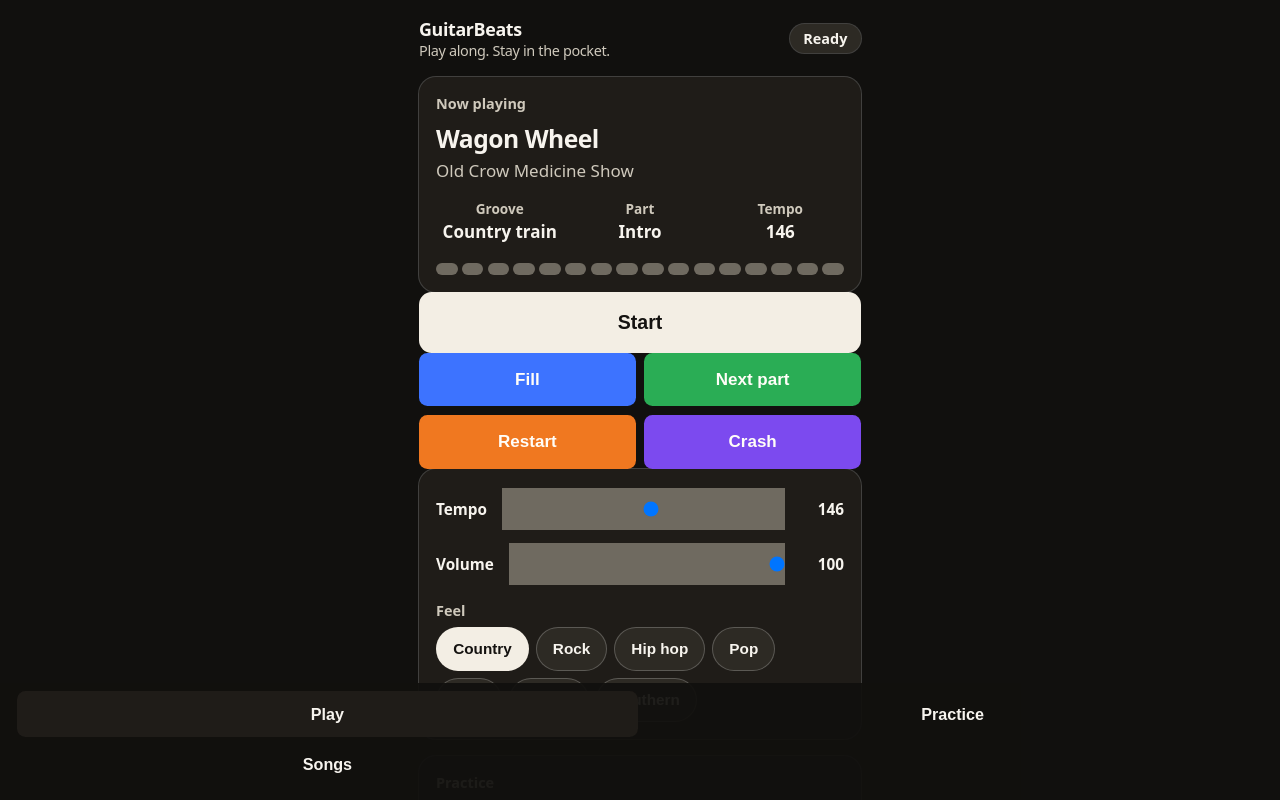
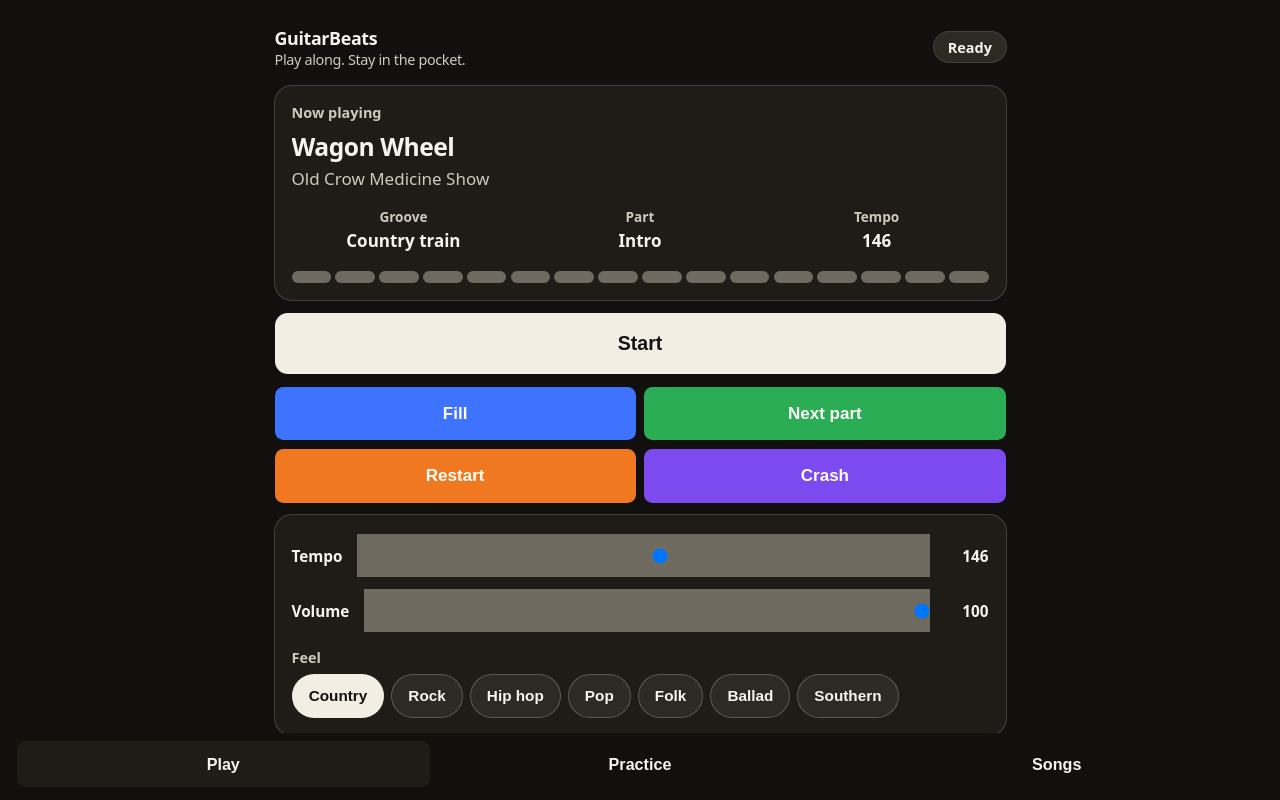
Before and after one commit to toddhass/guitarbeats, a React (Vite) app: page / in a window 1280 px wide. Built offline with nearby package versions, Linux system fonts and the light colour scheme.

Commit message:
Show one pane at a time; three tabs; wider on iPad

```diff
--- a/src/index.css
+++ b/src/index.css
@@ -17,6 +17,12 @@
 button:not(:disabled) { cursor: pointer; }
 button { font-family: inherit; }
 .wrap { width: 100%; max-width: 28rem; margin: 0 auto; padding: 1rem 1rem 5.5rem; display: flex; flex-direction: column; gap: 1rem; min-width: 0; }
+@media (min-width: 768px) {
+  .wrap { max-width: 46rem; padding: 1.5rem 1.5rem 6rem; }
+  .pane-practice { display: grid; grid-template-columns: 1fr 1fr; gap: 1rem; align-items: start; }
+  .wrap.pane-practice .pane-practice { display: grid; }
+  .list { max-height: 28rem; }
+}
 header { display: flex; align-items: center; justify-content: space-between; gap: .75rem; }
 .brand { font-size: 1.05rem; font-weight: 600; letter-spacing: -.02em; }
 .brand small { display: block; color: var(--muted); font-size: .85rem; font-weight: 400; }
@@ -44,7 +50,7 @@
 .sl span:last-child { width: 2.6rem; flex-shrink: 0; text-align: right; font-variant-numeric: tabular-nums; }
 input[type=range] { flex: 1; min-width: 0; appearance: none; height: 2.5rem; background: var(--dim); }
 input[type=search] { width: 100%; height: 3rem; border: 1px solid var(--line); border-radius: .5rem; background: #141311; color: var(--fg); padding: 0 .9rem; font: 500 1rem Figtree, sans-serif; }
-.list { max-height: 14rem; overflow-y: auto; margin-top: .5rem; }
+.list { max-height: 22rem; overflow-y: auto; margin-top: .5rem; }
 .row { width: 100%; display: flex; justify-content: space-between; gap: .75rem; text-align: left; background: transparent; border: 0; color: inherit; border-radius: .5rem; padding: .7rem .75rem; font: inherit; }
 .row.active { background: rgb(243 238 228 / .14); }
 .row .t { font-weight: 600; font-size: 1rem; display: block; }
@@ -82,10 +88,11 @@
 .strum span.on { background: var(--primary); color: var(--primary-fg); }
 .foot { text-align: center; color: var(--muted); font-size: .85rem; }
 .empty { padding: .75rem .75rem; text-align: center; color: var(--muted); }
-.player { display: flex; flex-direction: column; gap: .75rem; }
-.library, .rail-groove { display: none; flex-direction: column; gap: .75rem; }
-body.pane-songs .library, .wrap.pane-songs .library { display: flex; }
-body.pane-track .rail-groove, .wrap.pane-track .rail-groove { display: flex; }
-.tabs { position: fixed; left: 0; right: 0; bottom: 0; z-index: 5; display: grid; grid-template-columns: 1fr 1fr; gap: .25rem; padding: .5rem 1rem max(.75rem, env(safe-area-inset-bottom)); background: rgb(17 16 14 / .94); }
+.pane { display: none; flex-direction: column; gap: 0.75rem; }
+.wrap.pane-play .pane-play,
+.wrap.pane-practice .pane-practice,
+.wrap.pane-songs .pane-songs { display: flex; }
+.library, .rail-groove { display: flex; flex-direction: column; gap: .75rem; }
+.tabs { position: fixed; left: 0; right: 0; bottom: 0; z-index: 5; display: grid; grid-template-columns: 1fr 1fr 1fr; gap: .25rem; padding: .5rem 1rem max(.75rem, env(safe-area-inset-bottom)); background: rgb(17 16 14 / .94); }
 .tabs button { min-height: 2.7rem; border: 0; border-radius: .5rem; background: transparent; color: var(--fg); font: 600 .95rem Figtree, sans-serif; }
 .tabs button.on { background: var(--card); }
```
